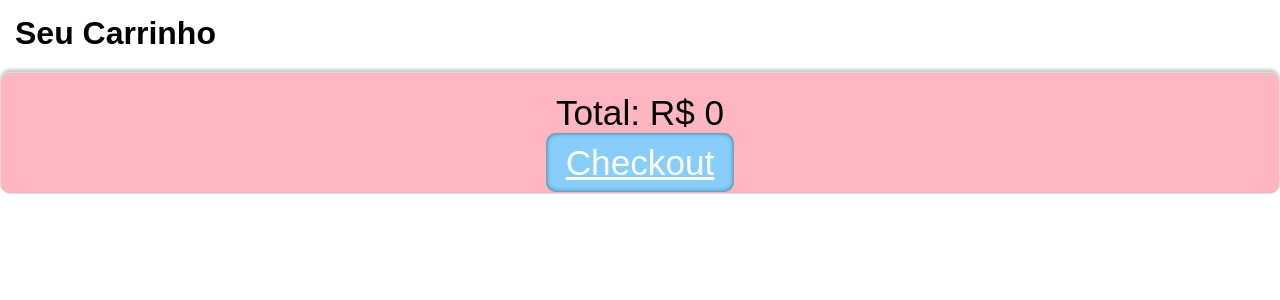
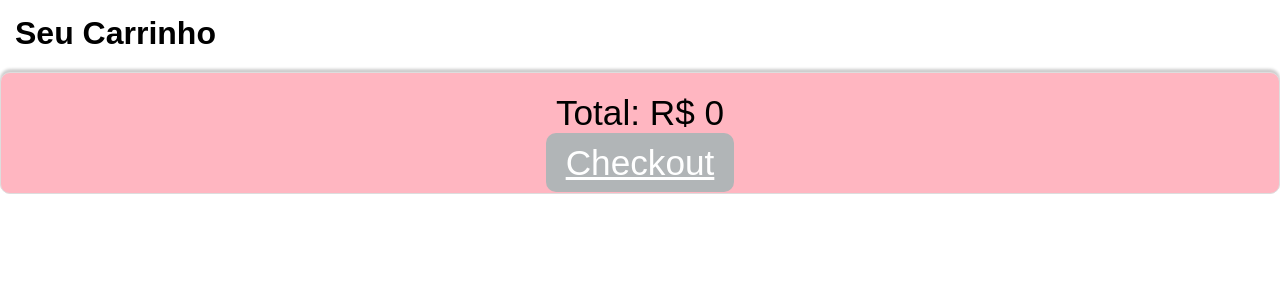
Before and after one commit to MariliaMJ/cupcakestore, a Django app: page /cart/ in a window 1280 px wide. Shown: the part 126-426 px from the top of the page. Run offline with Django 4.2, Linux system fonts and the light colour scheme; data comes from the database, SQL or seed files in the repository; data that the repository does not hold is empty; some web fonts are replaced.

Commit message:
[refac] inactivate checkout button when cart is empty

```diff
--- a/app/static/css/style.css
+++ b/app/static/css/style.css
@@ -347,7 +347,17 @@ main {
     cursor: pointer;
     border-radius: 10px;
     font-size: 2.2em;
-    box-shadow: inset 0 0 5px rgba(0, 0, 0, 0.5);
+}
+
+
+.checkout-button-unavailable{
+    background-color: #b1b5b7;
+    color: white;
+    padding: 10px 20px;
+    border: none;
+    cursor: pointer;
+    border-radius: 10px;
+    font-size: 2.2em;
 }
 
 h3 {
--- a/app/templates/carrinho.html
+++ b/app/templates/carrinho.html
@@ -29,6 +29,10 @@
     </div>
     <div class="total-box">
         <p class="cart-total">Total: R$ {{ total }}</p>
-        <a href="{% url 'checkout' %}" class="checkout-button">Checkout</a>
+        {% if total == 0 %}
+            <a href="" class="checkout-button-unavailable">Checkout</a>
+        {% else %}
+            <a href="{% url 'checkout' %}" class="checkout-button">Checkout</a>
+        {% endif %}
     </div>
 {% endblock %}
```
